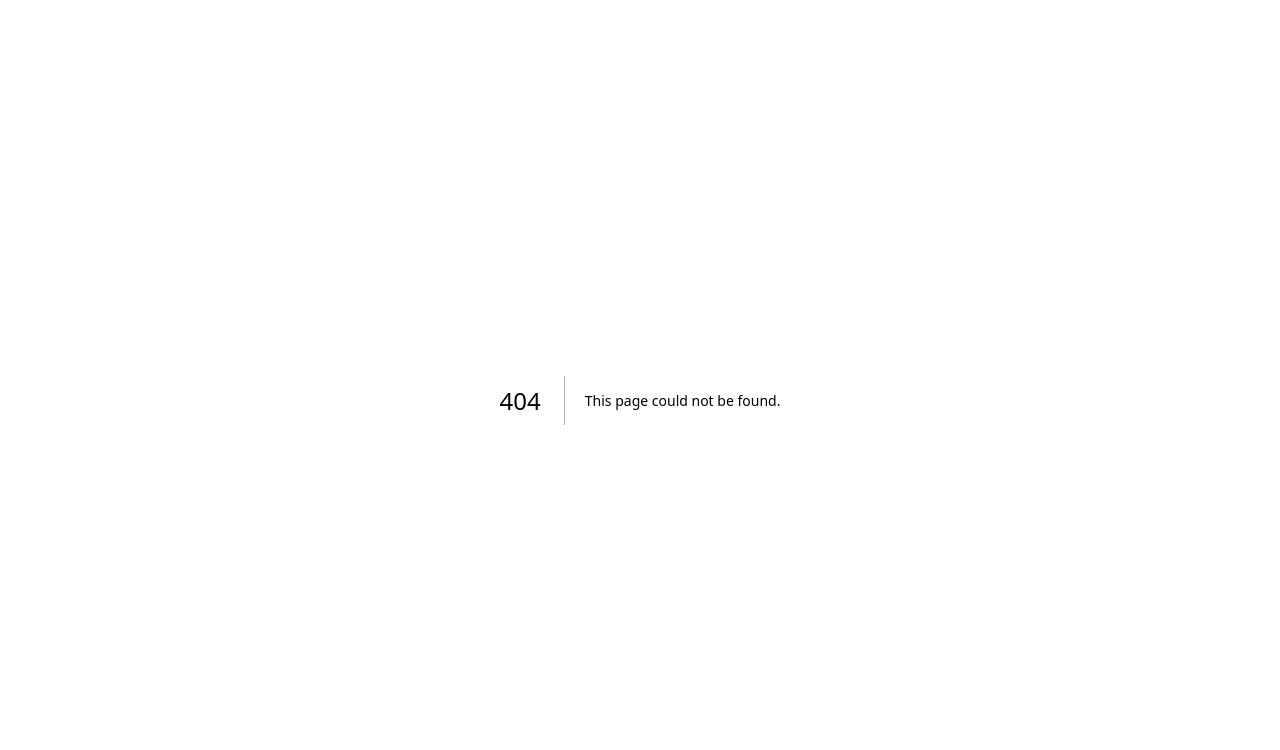
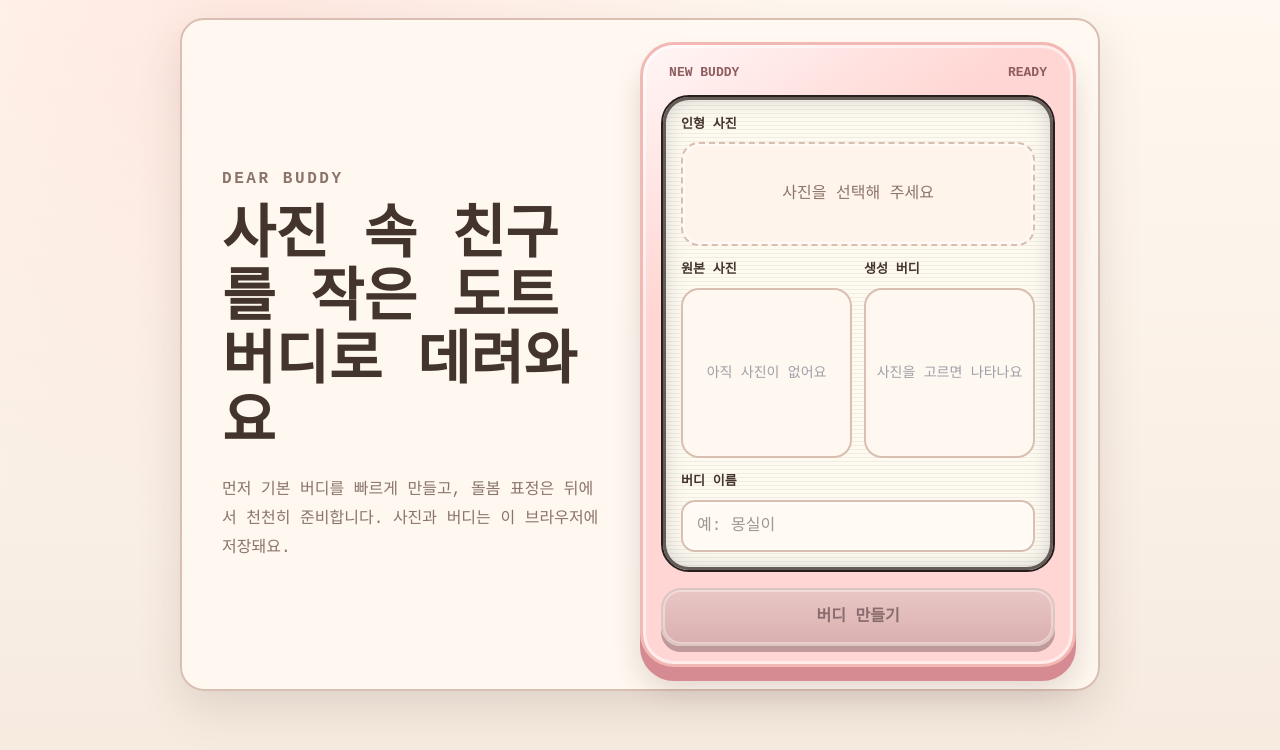
Before and after one commit to betterthanhajin/dear-buddy, a Next.js app: page /backup in a window 1280 px wide. Before the commit this address had no page. Shown: the top 750 px of the page. Built offline with nearby package versions, Linux system fonts and the light colour scheme.

Commit message:
feat: preserve previous app at backup route

```diff
--- /dev/null
+++ b/app/backup/page.tsx
@@ -0,0 +1,5 @@
+import DearBuddyApp from "@/components/DearBuddyApp";
+
+export default function BackupPage() {
+  return <DearBuddyApp />;
+}
```
Also changed, not shown: .superpowers/sdd/task-2-report.md (added), 1 other file (tests, documents, lock files or other folders).
